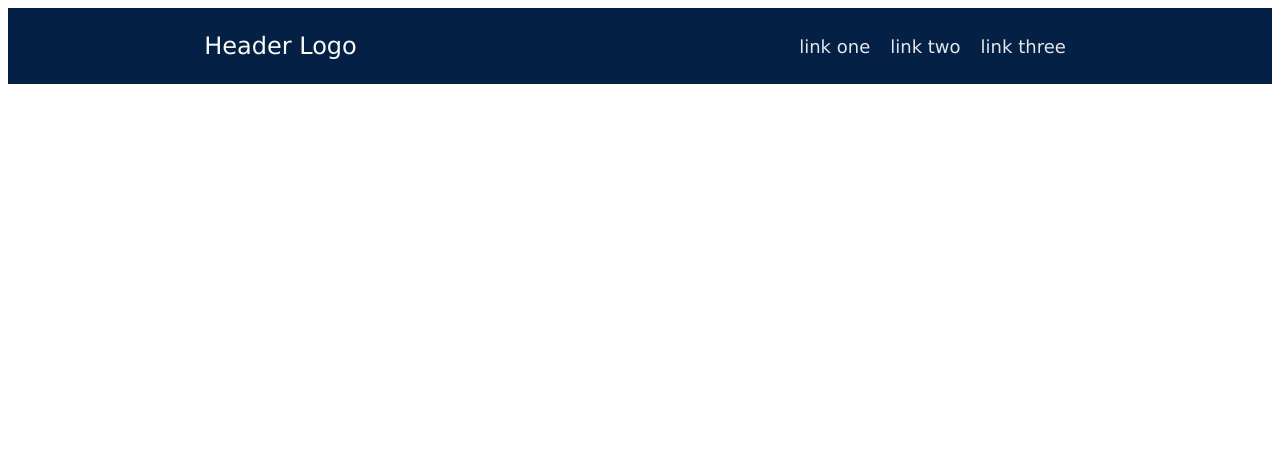
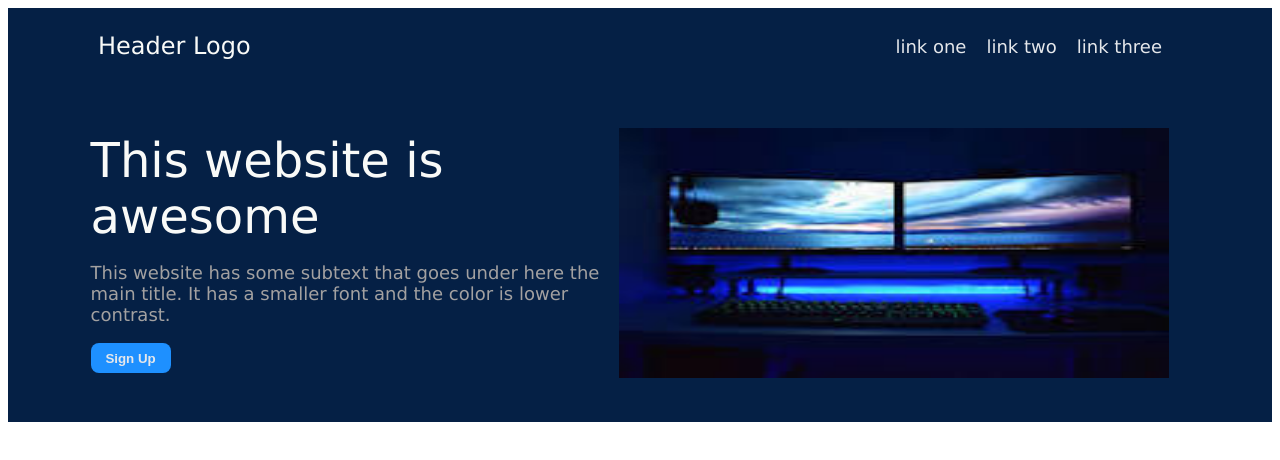
Before and after one commit to abeedkoul/project-landingpage, a plain HTML site: page index.html in a window 1280 px wide. Drawn offline with Linux system fonts and the light colour scheme.

Commit message:
finished the first content section.

```diff
--- a/index.html
+++ b/index.html
@@ -9,7 +9,7 @@
 </head>
 
 <body>
-    <div class="parent">
+
         <div class="header">
             <p id="head-text">Header Logo</p>
             <div class="link">
@@ -20,7 +20,18 @@
                 </ul>
             </div>
         </div>
-    </div>
+        <div class="content1">
+            <div class="text">
+                <p id="hero">This website is<br> awesome</p>
+                <p>This website has some subtext that goes under here the<br>
+                    main title. It has a smaller font and the color is lower<br> contrast.
+                </p>
+                <button type="button">Sign Up</button>
+            </div>
+            <div class="image">
+                <img id="himg" src="./images/PC Photos.jpeg" alt="photo of gaming pc" height="250px" width="550px">
+        </div>
+
 </body>
 
 </html>
--- a/style.css
+++ b/style.css
@@ -1,15 +1,57 @@
 body {
     font-family:'Lucida Sans', 'Lucida Sans Regular', 'Lucida Grande', 'Lucida Sans Unicode', Geneva, Verdana, sans-serif;
+    display: flex;
+    flex-direction: column;
+    /* gap: 15px; */
+}
+p {
+    word-break: break-all;
+    white-space: normal;
 }
 .header{
     display: flex;
-    justify-content:space-around;
+    justify-content:space-between;
     align-items: center;
     background-color: #052045;
+
 }
 #head-text{
     font-size: 24px;
     color: #F9FAF8;
+    margin-left: 90px;
+}
+.content1{
+    display: flex;
+    justify-content: center;
+    background-color: #052045;
+
+    padding-bottom: 20px;
+}
+.content1 p{
+    color: rgb(163, 161, 161);
+    font-size: 18px;
+}
+#hero{
+    font-size: 48px;
+    margin-bottom: 0px;
+
+
+    color:#F9FAF8 ;
+}
+button {
+    height: 30px;
+    width: 80px;
+    background-color:dodgerblue ;
+    border-radius: 8px;
+    border-style: none;
+    color: #E5E7EB;
+    font-weight: bold;
+}
+.image{
+    padding: 20px;
+}
+#himg{
+    margin-top: 24px;
 }
 a {
     text-decoration: none;
@@ -20,4 +62,5 @@ a {
 ul{
     display: flex;
     list-style: none;
+    margin-right: 100px;
 }
```
Also changed, not shown: images/PC Photos.jpeg (added).
